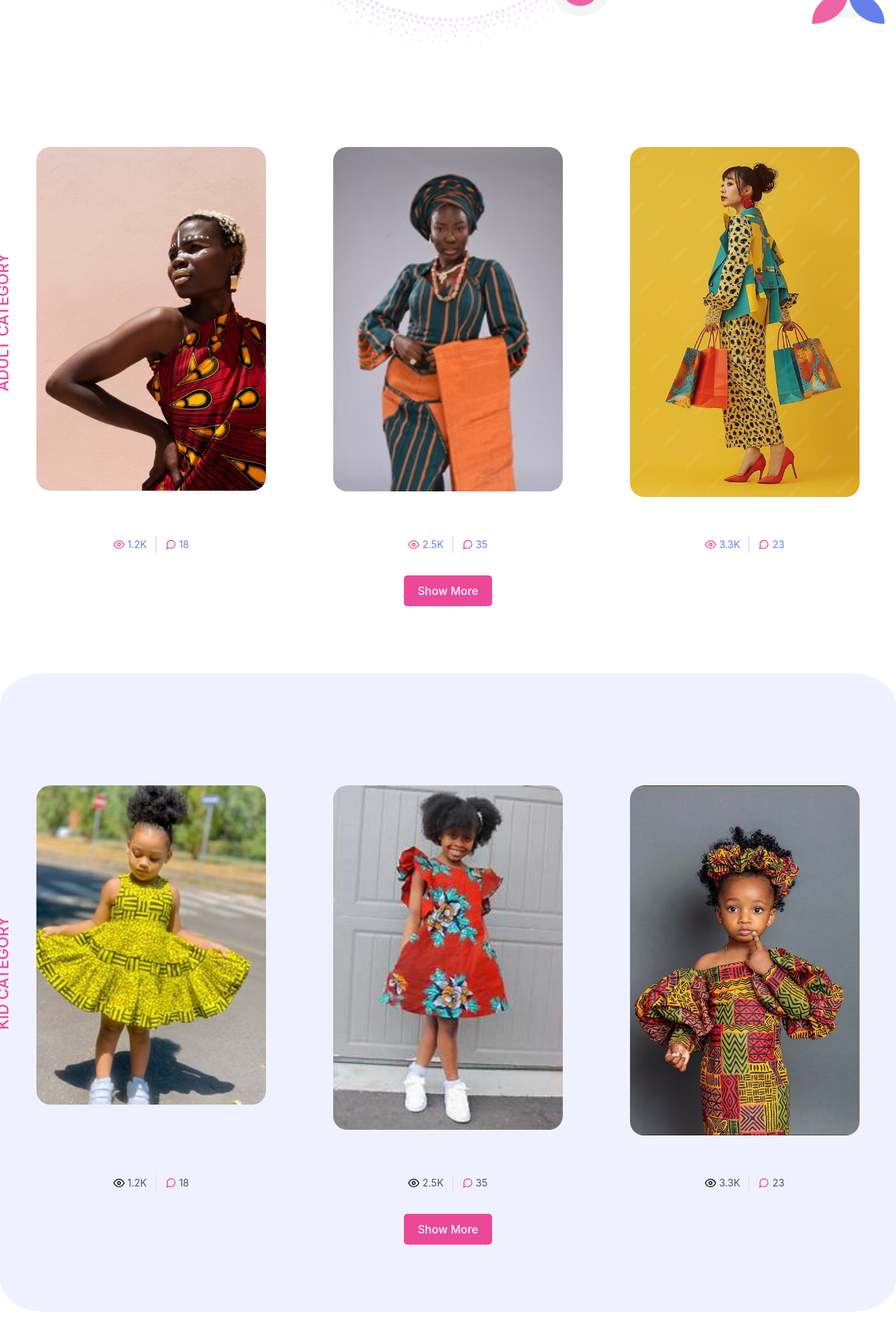
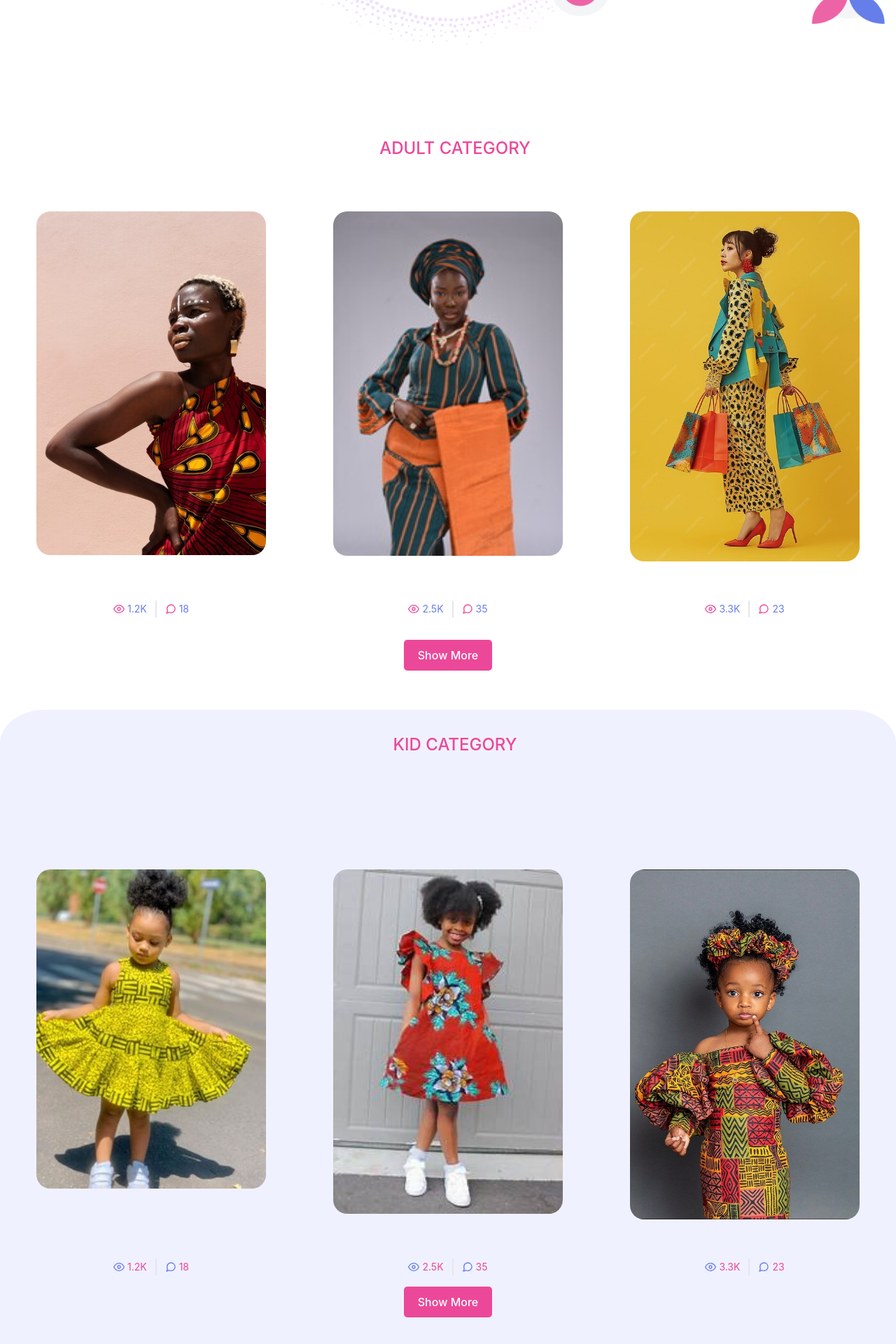
Before and after one commit to toyorcee/dolz_home_fashion, a React (Create React App) app in the folder client/: page / in a window 1280 px wide. Shown: the part 620-2540 px from the top of the page at 70% size. Built offline with nearby package versions, Linux system fonts and the light colour scheme.

Commit message:
scrollintoview added

```diff
--- a/client/src/components/Aboutsus/Aboutus.jsx
+++ b/client/src/components/Aboutsus/Aboutus.jsx
@@ -6,9 +6,8 @@ export default function Aboutus() {
   return (
     <section className="Aboutus py-12 my-2">
     <div className="container mx-auto px-4">
-      <div className="flex flex-col md:flex-row items-center gap-56">
-        <div className="md:w-1/2">
-          <h2 className="sm:text-3xl text-2xl font-medium title-font mb-4 text-gray-900 text-center">ABOUT US</h2>
+      <h2 className="sm:text-3xl text-2xl font-medium title-font mb-4 text-gray-900 text-center">ABOUT US</h2>
+      <div className="flex flex-col md:flex-row items-center gap-2">
         <div className="md:w-1/2 mt-0 my-5 md:mt-8">
           <img
             src={AUimg}
@@ -16,6 +15,7 @@ export default function Aboutus() {
             className="AUimg w-full h-auto rounded-lg shadow-lg"
           />
         </div>
+        <div className='md:w-1/2 mt-0 my-5 md:mt-8'>
           <p className="text-lg text-gray-700 mb-4">
             We are a passionate team dedicated to bringing you the best fashion experience. Our mission is to deliver high-quality native attires and fabrics that make you look and feel your best.
           </p>
--- a/client/src/components/Category/Category.css
+++ b/client/src/components/Category/Category.css
@@ -1,26 +1,18 @@
 /* Category.css */
 
-.img1, .img2, .img3 {
+.img1, .img2, .img3, .img4, .img5, .pho6 {
     object-fit: cover;
     width: 100%;
     height: auto;
     border-radius: 20px;
   }
 
-  .img3 {
+  .img3, .pho6 {
     height: 500px;
   }
 
   .svg {
     color: #EC4899;
-  }
-
-  @media screen and (max-width: 576px) {
-    .img2 {
-      object-fit: cover;
-      width: 350px;
-      height: auto;
-    }
   }
 
 .slanted-text {
@@ -35,6 +27,14 @@
 
   .slanted-text span{
     font-size: 22px;
+    font-weight: 500;
+  }
+
+  .adultcategory h1{
+    text-align: center;
+    margin-left: 20px;
+    font-size: 1.5rem;
+    color: #EC4899;
     font-weight: 500;
   }
 
@@ -54,12 +54,13 @@
   }
 
   @media (max-width: 600px) {
-    .slanted-text {
-      top: 2%; /* Adjust the top positioning */
-      left: 50%; /* Center horizontally */
-      transform: translateX(-50%) translateY(0) rotate(0deg); /* Remove rotation and align center */
-      transform-origin: center center;
+    .adultcards > div{
       width: 100%;
-      text-align: center;
+      height: auto;
+    }
+    .img2 {
+      object-fit: cover;
+      width: 350px;
+      height: auto;
     }
   }
--- a/client/src/components/Category/Category.jsx
+++ b/client/src/components/Category/Category.jsx
@@ -5,19 +5,28 @@ import img2 from '../../assets/yoruba-lady.jpg';
 import img3 from '../../assets/woman-standing-front-yellow-.jpg';
 import img4 from '../../assets/black-african.jpg';
 import img5 from '../../assets/yoruba-lady.jpg';
-import img6 from '../../assets/woman-standing-front-yellow-.jpg';
+import pho6 from '../../assets/woman-standing-front-yellow-.jpg';
 
 export default function Category() {
   const [showMore, setShowMore] = useState(false);
 
   const handleShowMore = () => {
     setShowMore(!showMore);
+
+    if (showMore) {
+      const sectionElement = document.querySelector('.Adultcategorysection');
+      sectionElement.scrollIntoView({ behavior: 'smooth' });
+    }
+
   };
   return (
-    <section className="text-gray-600 body-font">
-      <div className="container px-5 py-24 mx-auto">
-        <div className="flex flex-wrap -m-4 relative">
-          <div className="slanted-text">
+    <section className="Adultcategorysection text-gray-600 body-font py-12">
+      <div className="adultcategory mt-24">
+        <h1>ADULT CATEGORY</h1>
+      </div>
+      <div className="container px-5 py-2 mx-auto">
+        <div className="adultcards flex flex-wrap -m-4 relative">
+          <div className="md:slanted-text hidden">
             <span>ADULT CATEGORY</span>
           </div>
           <div className="p-4 lg:w-1/3">
@@ -86,16 +95,61 @@ export default function Category() {
         <div className="p-4 lg:w-1/3">
           <div className="h-full bg-opacity-75 px-8 pt-16 pb-24 rounded-lg overflow-hidden text-center relative">
             <img src={img4} alt="Image 4" className="img4" />
+            <div className="text-center mt-2 leading-none flex justify-center absolute bottom-0 left-0 w-full py-4">
+            <span className="icon text-[#EC4899] mr-3 inline-flex items-center leading-none text-sm pr-3 py-1 border-r-2 border-gray-200">
+              <svg className="w-4 h-4 mr-1" stroke="currentColor" strokeWidth="2" fill="none" strokeLinecap="round" strokeLinejoin="round" viewBox="0 0 24 24">
+                <path d="M1 12s4-8 11-8 11 8 11 8-4 8-11 8-11-8-11-8z"></path>
+                <circle cx="12" cy="12" r="3"></circle>
+              </svg>
+              1.2K
+            </span>
+            <span className="icon text-[#EC4899] inline-flex items-center leading-none text-sm">
+              <svg className="svg w-4 h-4 mr-1" stroke="currentColor" strokeWidth="2" fill="none" strokeLinecap="round" strokeLinejoin="round" viewBox="0 0 24 24">
+                <path d="M21 11.5a8.38 8.38 0 01-.9 3.8 8.5 8.5 0 01-7.6 4.7 8.38 8.38 0 01-3.8-.9L3 21l1.9-5.7a8.38 8.38 0 01-.9-3.8 8.5 8.5 0 014.7-7.6 8.38 8.38 0 013.8-.9h.5a8.48 8.48 0 018 8v.5z"></path>
+              </svg>
+              18
+            </span>
+          </div>
           </div>
         </div>
         <div className="p-4 lg:w-1/3">
           <div className="h-full bg-opacity-75 px-8 pt-16 pb-24 rounded-lg overflow-hidden text-center relative">
             <img src={img5} alt="Image 5" className="img5" />
+            <div className="text-center mt-2 leading-none flex justify-center absolute bottom-0 left-0 w-full py-4">
+            <span className="icon text-[#EC4899] mr-3 inline-flex items-center leading-none text-sm pr-3 py-1 border-r-2 border-gray-200">
+              <svg className="w-4 h-4 mr-1" stroke="currentColor" strokeWidth="2" fill="none" strokeLinecap="round" strokeLinejoin="round" viewBox="0 0 24 24">
+                <path d="M1 12s4-8 11-8 11 8 11 8-4 8-11 8-11-8-11-8z"></path>
+                <circle cx="12" cy="12" r="3"></circle>
+              </svg>
+              1.2K
+            </span>
+            <span className="icon text-[#EC4899] inline-flex items-center leading-none text-sm">
+              <svg className="svg w-4 h-4 mr-1" stroke="currentColor" strokeWidth="2" fill="none" strokeLinecap="round" strokeLinejoin="round" viewBox="0 0 24 24">
+                <path d="M21 11.5a8.38 8.38 0 01-.9 3.8 8.5 8.5 0 01-7.6 4.7 8.38 8.38 0 01-3.8-.9L3 21l1.9-5.7a8.38 8.38 0 01-.9-3.8 8.5 8.5 0 014.7-7.6 8.38 8.38 0 013.8-.9h.5a8.48 8.48 0 018 8v.5z"></path>
+              </svg>
+              18
+            </span>
+          </div>
           </div>
         </div>
         <div className="p-4 lg:w-1/3">
           <div className="h-full bg-opacity-75 px-8 pt-16 pb-24 rounded-lg overflow-hidden text-center relative">
-            <img src={img6} alt="Image 6" className="img6" />
+            <img src={pho6} alt="Image 6" className="img6" />
+            <div className="text-center mt-2 leading-none flex justify-center absolute bottom-0 left-0 w-full py-4">
+            <span className="icon text-[#EC4899] mr-3 inline-flex items-center leading-none text-sm pr-3 py-1 border-r-2 border-gray-200">
+              <svg className="w-4 h-4 mr-1" stroke="currentColor" strokeWidth="2" fill="none" strokeLinecap="round" strokeLinejoin="round" viewBox="0 0 24 24">
+                <path d="M1 12s4-8 11-8 11 8 11 8-4 8-11 8-11-8-11-8z"></path>
+                <circle cx="12" cy="12" r="3"></circle>
+              </svg>
+              1.2K
+            </span>
+            <span className="icon text-[#EC4899] inline-flex items-center leading-none text-sm">
+              <svg className="svg w-4 h-4 mr-1" stroke="currentColor" strokeWidth="2" fill="none" strokeLinecap="round" strokeLinejoin="round" viewBox="0 0 24 24">
+                <path d="M21 11.5a8.38 8.38 0 01-.9 3.8 8.5 8.5 0 01-7.6 4.7 8.38 8.38 0 01-3.8-.9L3 21l1.9-5.7a8.38 8.38 0 01-.9-3.8 8.5 8.5 0 014.7-7.6 8.38 8.38 0 013.8-.9h.5a8.48 8.48 0 018 8v.5z"></path>
+              </svg>
+              18
+            </span>
+          </div>
           </div>
         </div>
       </div>
--- a/client/src/components/Hero/Hero.jsx
+++ b/client/src/components/Hero/Hero.jsx
@@ -12,7 +12,7 @@ export default function Hero() {
               <div>
               <p class="text-lg">At DOLZ Home of Fashion, we bring the rich heritage of native attires to life with exquisite designs for women and children. Located in the heart of Canada, our handcrafted pieces blend tradition with modern style, offering timeless outfits for every occasion. Whether you're looking for bespoke outfits or premium fabrics, DOLZ Home of Fashion celebrates your unique style with elegance and quality.</p>
               </div>
-                <div class="flex gap-3 group">
+                <div class="flex gap-6 group py-8">
                   <button className="bg-[#EC4899] text-white py-2 px-4 rounded">Get Started</button>
                   <button className="bg-[#667EEA] text-white py-2 px-4 rounded">Learn More</button>
                 </div>
--- a/client/src/components/Kidcategory/Kidcategory.css
+++ b/client/src/components/Kidcategory/Kidcategory.css
@@ -18,31 +18,16 @@
   height: 500px;
 }
 
-@media screen and (max-width: 576px) {
-  .img2 {
-    object-fit: cover;
-    width: 350px;
-    height: auto;
-  }
-}
-
-.slanted-text {
-  top: 62%;
-  position: absolute;
-  transform: translateY(-50%) rotate(-90deg);
-  transform-origin: left center;
-  background-color: transparent;
+.kidcategory h1{
+  text-align: center;
+  margin-left: 20px;
+  font-size: 1.5rem;
   color: #EC4899;
-  z-index: 100;
-}
-
-.slanted-text span {
-  font-size: 22px;
   font-weight: 500;
 }
 
 .icon svg {
-  color: black;
+  color: #667EEA;
 }
 
 .show-more-btn {
@@ -59,13 +44,21 @@
   background-color: #D81B60;
 }
 
-@media (max-width: 600px) {
-  .slanted-text {
-    top: 1%;
-    left: 50%;
-    transform: translateX(-50%) translateY(0) rotate(0deg); /* Remove rotation and align center */
-    transform-origin: center center;
+.img5{
+  object-fit: cover;
+}
+
+@media screen and (max-width: 600px) {
+  .img2 {
+    object-fit: cover;
+    width: 350px;
+    height: auto;
+  }
+  #img5div{
+    margin-left: 40px;
+  }
+  .kidscards > div{
     width: 100%;
-    text-align: center;
+    height: auto;
   }
 }
--- a/client/src/components/Kidcategory/Kidcategory.jsx
+++ b/client/src/components/Kidcategory/Kidcategory.jsx
@@ -12,26 +12,36 @@ export default function Kidcategory() {
 
   const handleShowMore = () => {
     setShowMore(!showMore);
+
+    // Scroll to the top of the section when "Show Less" is clicked
+    if (showMore) {
+      const sectionElement = document.querySelector('.kidcategorysection');
+      sectionElement.scrollIntoView({ behavior: 'smooth' });
+    }
   };
+
   return (
     <section className="kidcategorysection text-gray-600 body-font">
+      <div className="kidcategory pt-8">
+        <h1>KID CATEGORY</h1>
+      </div>
       <div className="kidcontainer container px-5 py-24 mx-auto">
         <div className="kidscards flex flex-wrap -m-4 relative">
-      <div className="slanted-text" >
+          <div className="md:slanted-text hidden">
             <span>KID CATEGORY</span>
           </div>
           <div className="p-4 lg:w-1/3">
-        <div className="h-full bg-opacity-75 px-8 pt-16 pb-24 rounded-lg overflow-hidden text-center relative">
+            <div id='img5div' className="h-full bg-opacity-75 px-8 pt-16 pb-24 rounded-lg overflow-hidden text-center relative">
               <img src={img1} alt="" className="img1" />
               <div className="text-center mt-2 leading-none flex justify-center absolute bottom-0 left-0 w-full py-4">
-            <span className="icon mr-3 inline-flex items-center leading-none text-sm pr-3 py-1 border-r-2 border-gray-200">
-              <svg className="text-[#ffff] w-4 h-4 mr-1" stroke="currentColor" strokeWidth="2" fill="none" strokeLinecap="round" strokeLinejoin="round" viewBox="0 0 24 24">
+                <span className="icon text-[#EC4899] mr-3 inline-flex items-center leading-none text-sm pr-3 py-1 border-r-2 border-gray-200">
+                  <svg className="w-4 h-4 mr-1" stroke="currentColor" strokeWidth="2" fill="none" strokeLinecap="round" strokeLinejoin="round" viewBox="0 0 24 24">
                     <path d="M1 12s4-8 11-8 11 8 11 8-4 8-11 8-11-8-11-8z"></path>
                     <circle cx="12" cy="12" r="3"></circle>
                   </svg>
                   1.2K
                 </span>
-            <span className="inline-flex items-center leading-none text-sm">
+                <span className="icon text-[#EC4899] inline-flex items-center leading-none text-sm">
                   <svg className="svg w-4 h-4 mr-1" stroke="currentColor" strokeWidth="2" fill="none" strokeLinecap="round" strokeLinejoin="round" viewBox="0 0 24 24">
                     <path d="M21 11.5a8.38 8.38 0 01-.9 3.8 8.5 8.5 0 01-7.6 4.7 8.38 8.38 0 01-3.8-.9L3 21l1.9-5.7a8.38 8.38 0 01-.9-3.8 8.5 8.5 0 014.7-7.6 8.38 8.38 0 013.8-.9h.5a8.48 8.48 0 018 8v.5z"></path>
                   </svg>
@@ -44,14 +54,14 @@ export default function Kidcategory() {
             <div className="h-full bg-opacity-75 px-8 pt-16 pb-24 rounded-lg overflow-hidden text-center relative">
               <img src={img2} alt="" className="img2" />
               <div className="text-center mt-2 leading-none flex justify-center absolute bottom-0 left-0 w-full py-4">
-            <span className="icon mr-3 inline-flex items-center leading-none text-sm pr-3 py-1 border-r-2 border-gray-200">
-              <svg className="text-[#ffff] w-4 h-4 mr-1" stroke="currentColor" strokeWidth="2" fill="none" strokeLinecap="round" strokeLinejoin="round" viewBox="0 0 24 24">
+                <span className="icon text-[#EC4899] mr-3 inline-flex items-center leading-none text-sm pr-3 py-1 border-r-2 border-gray-200">
+                  <svg className="w-4 h-4 mr-1" stroke="currentColor" strokeWidth="2" fill="none" strokeLinecap="round" strokeLinejoin="round" viewBox="0 0 24 24">
                     <path d="M1 12s4-8 11-8 11 8 11 8-4 8-11 8-11-8-11-8z"></path>
                     <circle cx="12" cy="12" r="3"></circle>
                   </svg>
                   2.5K
                 </span>
-            <span className="inline-flex items-center leading-none text-sm">
+                <span className="icon text-[#EC4899] inline-flex items-center leading-none text-sm">
                   <svg className="svg w-4 h-4 mr-1" stroke="currentColor" strokeWidth="2" fill="none" strokeLinecap="round" strokeLinejoin="round" viewBox="0 0 24 24">
                     <path d="M21 11.5a8.38 8.38 0 01-.9 3.8 8.5 8.5 0 01-7.6 4.7 8.38 8.38 0 01-3.8-.9L3 21l1.9-5.7a8.38 8.38 0 01-.9-3.8 8.5 8.5 0 014.7-7.6 8.38 8.38 0 013.8-.9h.5a8.48 8.48 0 018 8v.5z"></path>
                   </svg>
@@ -64,14 +74,14 @@ export default function Kidcategory() {
             <div className="h-full bg-opacity-75 px-8 pt-16 pb-24 rounded-lg overflow-hidden text-center relative">
               <img src={img3} alt="" className="img3" />
               <div className="text-center mt-2 leading-none flex justify-center absolute bottom-0 left-0 w-full py-4">
-            <span className="icon mr-3 inline-flex items-center leading-none text-sm pr-3 py-1 border-r-2 border-gray-200">
-              <svg className="text-[#ffff] w-4 h-4 mr-1" stroke="currentColor" strokeWidth="2" fill="none" strokeLinecap="round" strokeLinejoin="round" viewBox="0 0 24 24">
+                <span className="icon text-[#EC4899] mr-3 inline-flex items-center leading-none text-sm pr-3 py-1 border-r-2 border-gray-200">
+                  <svg className="w-4 h-4 mr-1" stroke="currentColor" strokeWidth="2" fill="none" strokeLinecap="round" strokeLinejoin="round" viewBox="0 0 24 24">
                     <path d="M1 12s4-8 11-8 11 8 11 8-4 8-11 8-11-8-11-8z"></path>
                     <circle cx="12" cy="12" r="3"></circle>
                   </svg>
                   3.3K
                 </span>
-            <span className="inline-flex items-center leading-none text-sm">
+                <span className="icon text-[#EC4899] inline-flex items-center leading-none text-sm">
                   <svg className="svg w-4 h-4 mr-1" stroke="currentColor" strokeWidth="2" fill="none" strokeLinecap="round" strokeLinejoin="round" viewBox="0 0 24 24">
                     <path d="M21 11.5a8.38 8.38 0 01-.9 3.8 8.5 8.5 0 01-7.6 4.7 8.38 8.38 0 01-3.8-.9L3 21l1.9-5.7a8.38 8.38 0 01-.9-3.8 8.5 8.5 0 014.7-7.6 8.38 8.38 0 013.8-.9h.5a8.48 8.48 0 018 8v.5z"></path>
                   </svg>
@@ -87,26 +97,72 @@ export default function Kidcategory() {
           <div className="p-4 lg:w-1/3">
             <div className="h-full bg-opacity-75 px-8 pt-16 pb-24 rounded-lg overflow-hidden text-center relative">
               <img src={img4} alt="Image 4" className="img4" />
+              <div className="text-center mt-2 leading-none flex justify-center absolute bottom-0 left-0 w-full py-4">
+                <span className="icon text-[#EC4899] mr-3 inline-flex items-center leading-none text-sm pr-3 py-1 border-r-2 border-gray-200">
+                  <svg className="w-4 h-4 mr-1" stroke="currentColor" strokeWidth="2" fill="none" strokeLinecap="round" strokeLinejoin="round" viewBox="0 0 24 24">
+                    <path d="M1 12s4-8 11-8 11 8 11 8-4 8-11 8-11-8-11-8z"></path>
+                    <circle cx="12" cy="12" r="3"></circle>
+                  </svg>
+                  2.8K
+                </span>
+                <span className="icon text-[#EC4899] inline-flex items-center leading-none text-sm">
+                  <svg className="svg w-4 h-4 mr-1" stroke="currentColor" strokeWidth="2" fill="none" strokeLinecap="round" strokeLinejoin="round" viewBox="0 0 24 24">
+                    <path d="M21 11.5a8.38 8.38 0 01-.9 3.8 8.5 8.5 0 01-7.6 4.7 8.38 8.38 0 01-3.8-.9L3 21l1.9-5.7a8.38 8.38 0 01-.9-3.8 8.5 8.5 0 014.7-7.6 8.38 8.38 0 013.8-.9h.5a8.48 8.48 0 018 8v.5z"></path>
+                  </svg>
+                  15
+                </span>
+              </div>
             </div>
           </div>
           <div className="p-4 lg:w-1/3">
             <div className="h-full bg-opacity-75 px-8 pt-16 pb-24 rounded-lg overflow-hidden text-center relative">
               <img src={img5} alt="Image 5" className="img5" />
+              <div className="text-center mt-2 leading-none flex justify-center absolute bottom-0 left-0 w-full py-4">
+                <span className="icon text-[#EC4899] mr-3 inline-flex items-center leading-none text-sm pr-3 py-1 border-r-2 border-gray-200">
+                  <svg className="w-4 h-4 mr-1" stroke="currentColor" strokeWidth="2" fill="none" strokeLinecap="round" strokeLinejoin="round" viewBox="0 0 24 24">
+                    <path d="M1 12s4-8 11-8 11 8 11 8-4 8-11 8-11-8-11-8z"></path>
+                    <circle cx="12" cy="12" r="3"></circle>
+                  </svg>
+                  3.7K
+                </span>
+                <span className="icon text-[#EC4899] inline-flex items-center leading-none text-sm">
+                  <svg className="svg w-4 h-4 mr-1" stroke="currentColor" strokeWidth="2" fill="none" strokeLinecap="round" strokeLinejoin="round" viewBox="0 0 24 24">
+                    <path d="M21 11.5a8.38 8.38 0 01-.9 3.8 8.5 8.5 0 01-7.6 4.7 8.38 8.38 0 01-3.8-.9L3 21l1.9-5.7a8.38 8.38 0 01-.9-3.8 8.5 8.5 0 014.7-7.6 8.38 8.38 0 013.8-.9h.5a8.48 8.48 0 018 8v.5z"></path>
+                  </svg>
+                  12
+                </span>
+              </div>
             </div>
           </div>
           <div className="p-4 lg:w-1/3">
             <div className="h-full bg-opacity-75 px-8 pt-16 pb-24 rounded-lg overflow-hidden text-center relative">
               <img src={img6} alt="Image 6" className="img6" />
+              <div className="text-center mt-2 leading-none flex justify-center absolute bottom-0 left-0 w-full py-4">
+                <span className="icon text-[#EC4899] mr-3 inline-flex items-center leading-none text-sm pr-3 py-1 border-r-2 border-gray-200">
+                  <svg className="w-4 h-4 mr-1" stroke="currentColor" strokeWidth="2" fill="none" strokeLinecap="round" strokeLinejoin="round" viewBox="0 0 24 24">
+                    <path d="M1 12s4-8 11-8 11 8 11 8-4 8-11 8-11-8-11-8z"></path>
+                    <circle cx="12" cy="12" r="3"></circle>
+                  </svg>
+                  4.1K
+                </span>
+                <span className="icon text-[#EC4899] inline-flex items-center leading-none text-sm">
+                  <svg className="svg w-4 h-4 mr-1" stroke="currentColor" strokeWidth="2" fill="none" strokeLinecap="round" strokeLinejoin="round" viewBox="0 0 24 24">
+                    <path d="M21 11.5a8.38 8.38 0 01-.9 3.8 8.5 8.5 0 01-7.6 4.7 8.38 8.38 0 01-3.8-.9L3 21l1.9-5.7a8.38 8.38 0 01-.9-3.8 8.5 8.5 0 014.7-7.6 8.38 8.38 0 013.8-.9h.5a8.48 8.48 0 018 8v.5z"></path>
+                  </svg>
+                  30
+                </span>
               </div>
             </div>
           </div>
-      {/* Show More button */}
-      <div className="text-center mt-8">
-        <button className="show-more-btn" onClick={handleShowMore}>
-          {showMore ? 'Show Less' : 'Show More'}
+        </div>
+
+        {/* Show More/Less Button */}
+        <div className="flex justify-center mt-4">
+          <button className="show-more-btn px-4 py-2  text-black" onClick={handleShowMore}>
+            {showMore ? "Show Less" : "Show More"}
           </button>
         </div>
       </div>
     </section>
-  )
+  );
 }
```
Lines whose indentation alone changed are shown as unchanged.
